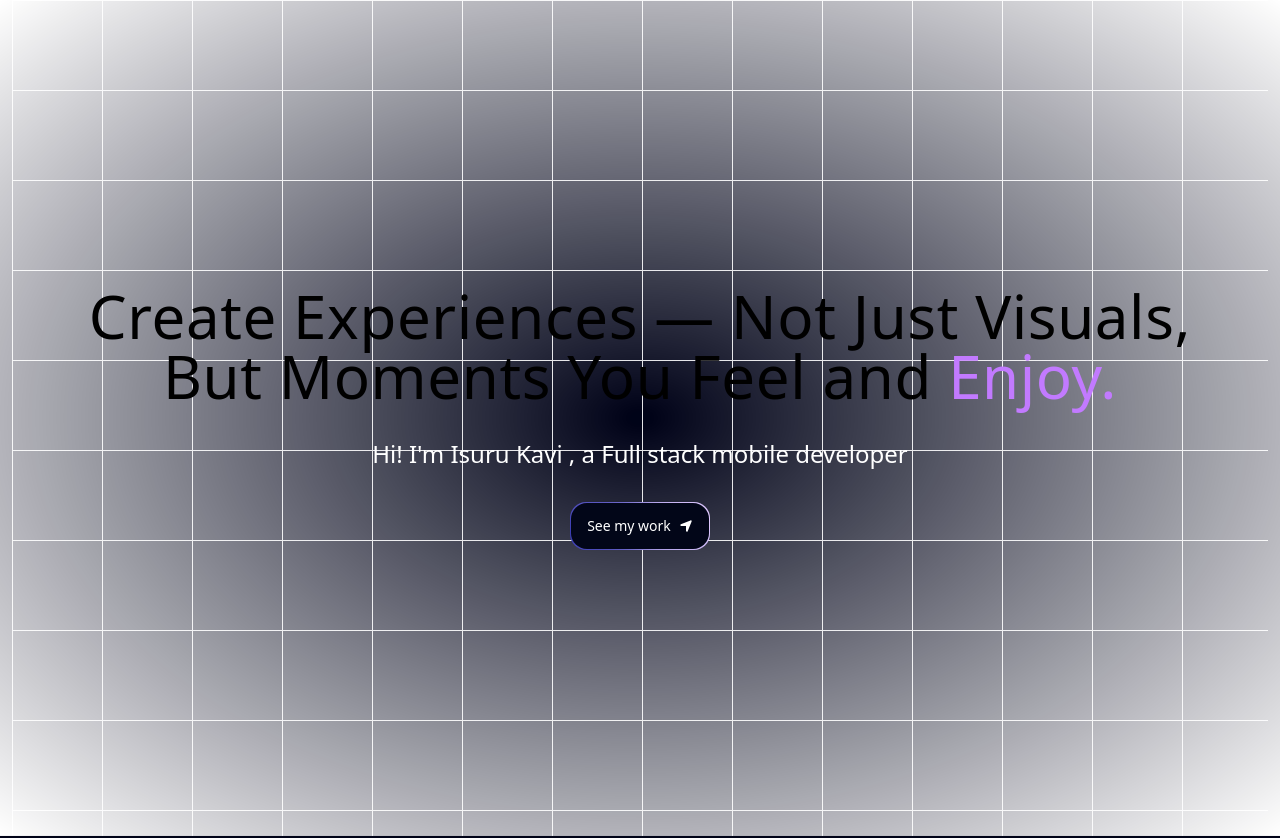
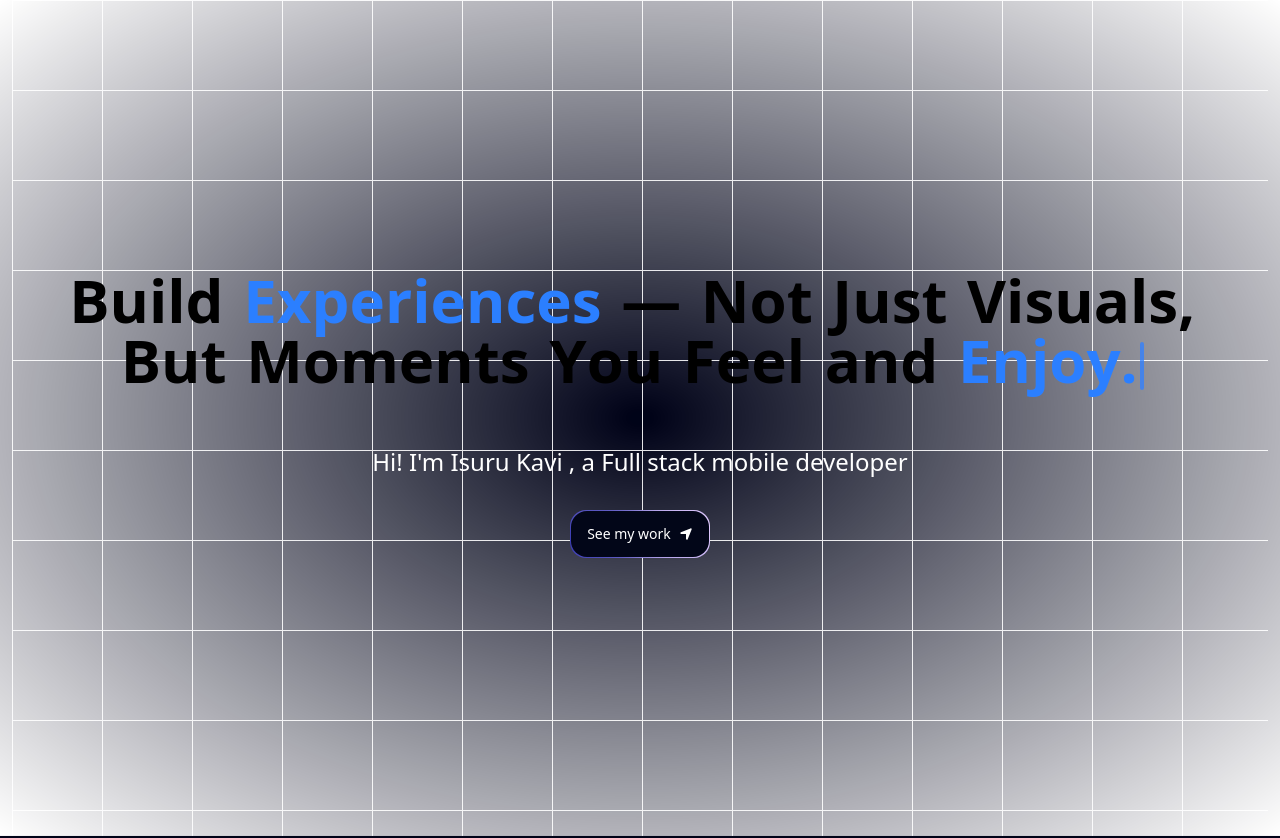
Before and after one commit to IsuruKavi/portfolio-site, a Next.js app: page / in a window 1280 px wide. Shown: the top 838 px of the page. Built offline with nearby package versions, Linux system fonts and the light colour scheme.

Commit message:
add text write effect

```diff
--- a/components/ Hero.tsx
+++ b/components/ Hero.tsx
@@ -3,12 +3,36 @@ import React from "react";
 import { cn } from "@/lib/utils";
 import { BackgroundBeamsWithCollision } from "./ui/background-beams-with-collision";
 import MagicButton from "./ui/MagicButton";
-import { TextGenerateEffect } from "./ui/text-generate-effect";
+
+import { TypewriterEffectSmooth } from "./ui/typewriter-effect";
 
 const Hero = () => {
+  const words = [
+    {
+      text: "Build",
+    },
+    {
+      text: "Experiences",
+      className: "text-blue-500 dark:text-blue-500",
+    },
+    { text: "—" },
+    { text: "Not" },
+    { text: "Just" },
+    { text: "Visuals," },
+    { text: "But" },
+    { text: "Moments" },
+    { text: "You" },
+    { text: "Feel" },
+    { text: "and" },
+
+    {
+      text: "Enjoy.",
+      className: "text-blue-500 dark:text-blue-500",
+    },
+  ];
   return (
     <BackgroundBeamsWithCollision>
-      <div className="pb-40 pt-46  w-full md:h-[100vh] mt-40 md:mt-9 ">
+      <div className="md:pb-40 pt-46  w-full md:h-[100vh] mt-80 md:mt-9 ">
         <div className=" flex flex-col  h-full absolute  top-0 left-0 items-center justify-center bg-transparent w-full">
           <div
             className={cn(
@@ -20,22 +44,16 @@ const Hero = () => {
           />
           {/* Radial gradient for the container to give a faded look */}
           <div className="pointer-events-none absolute inset-0 flex items-center justify-center bg-white [mask-image:radial-gradient(ellipse_at_center,transparent_1%,black)] dark:bg-black-100"></div>
-          <div className="px-8 z-10">
-            <TextGenerateEffect
-              duration={2}
-              filter={false}
-              className="text-5xl md:px-8 text-center z-10 mt-8 "
-              words={
-                "Create Experiences — Not Just Visuals, But Moments You Feel and Enjoy."
-              }
-            />
+          <div className="px-8 z-10 ">
+            {" "}
+            <TypewriterEffectSmooth words={words} />
           </div>
 
           <p className="text-white md:text-2xl z-10 pt-8">
             Hi! I&apos;m Isuru Kavi , a Full stack mobile developer
           </p>
           <div className="my-8">
-            <MagicButton title="See my work"/>
+            <MagicButton title="See my work" />
           </div>
         </div>
       </div>
--- /dev/null
+++ b/components/ui/typewriter-effect.tsx
@@ -0,0 +1,124 @@
+"use client";
+
+import { cn } from "@/lib/utils";
+import { motion, stagger, useAnimate, useInView } from "motion/react";
+import { useEffect, useState } from "react";
+
+export const TypewriterEffectSmooth = ({
+  words,
+  className,
+  cursorClassName,
+}: {
+  words: {
+    text: string;
+    className?: string;
+  }[];
+  className?: string;
+  cursorClassName?: string;
+}) => {
+  const [scope, animate] = useAnimate();
+  const isInView = useInView(scope);
+  const [hasStarted, setHasStarted] = useState(false);
+
+  const wordsArray = words.map((word) => ({
+    ...word,
+    text: word.text.split(""),
+  }));
+
+  useEffect(() => {
+    if (isInView && !hasStarted) {
+      setHasStarted(true);
+      animate(
+        "span.char",
+        {
+          opacity: 1,
+          display: "inline",
+        },
+        {
+          delay: stagger(0.05),
+          duration: 0.3,
+          ease: "easeInOut",
+        }
+      );
+    }
+  }, [isInView]);
+
+  const renderWords = () => (
+    <div
+      ref={scope}
+      className="flex flex-wrap justify-center gap-x-1 text-center"
+    >
+      {wordsArray.map((word, wordIdx) => (
+        <div key={`word-${wordIdx}`} className="flex flex-wrap">
+          {word.text.map((char, charIdx) => {
+            const isLastChar =
+              wordIdx === wordsArray.length - 1 &&
+              charIdx === word.text.length - 1;
+
+            return (
+              <motion.span
+                key={`char-${wordIdx}-${charIdx}`}
+                className={cn(
+                  "char dark:text-white text-black opacity-0",
+                  word.className
+                )}
+              >
+                {char}
+                {isLastChar && (
+                  <motion.span
+                    initial={{ opacity: 0 }}
+                    animate={{ opacity: 1 }}
+                    transition={{
+                      duration: 0.8,
+                      repeat: Infinity,
+                      repeatType: "reverse",
+                    }}
+                    className={cn(
+                      "inline-block md:w-[4px] h-5 w-[3px] xl:h-12 bg-blue-500 ml-0.5 md:align-bottom rounded-full",
+                      cursorClassName
+                    )}
+                  />
+                )}
+              </motion.span>
+            );
+          })}
+          &nbsp;
+        </div>
+      ))}
+    </div>
+  );
+
+  return (
+    <div className={cn("flex justify-center text-center my-6", className)}>
+      <div
+        className={cn(
+          "text-2xl md:text-4xl lg:text-5xl xl:text-6xl font-bold relative"
+        )}
+        style={{
+          whiteSpace: "normal",
+          wordBreak: "break-word",
+        }}
+      >
+        {/* Centered cursor BEFORE typing */}
+        {!hasStarted && (
+          <motion.span
+            initial={{ opacity: 1 }}
+            animate={{ opacity: [1, 0] }}
+            transition={{
+              duration: 0.8,
+              repeat: Infinity,
+              repeatType: "reverse",
+            }}
+            className={cn(
+              "absolute left-1/2 -translate-x-1/2 top-1/2 -translate-y-1/2 inline-block md:w-[4px] h-5 w-[3px] xl:h-12 bg-blue-500 rounded-full",
+              cursorClassName
+            )}
+          />
+        )}
+
+        {/* Typewriter content with cursor after last char */}
+        {renderWords()}
+      </div>
+    </div>
+  );
+};
```
